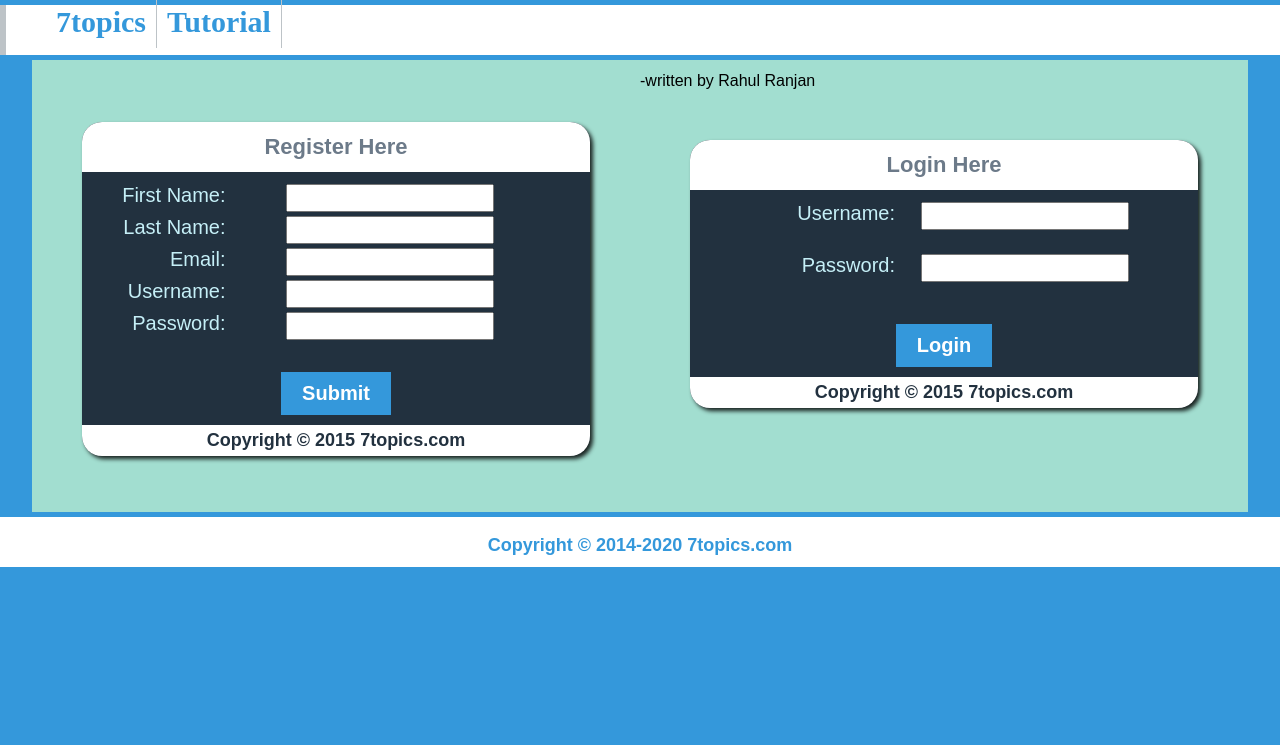
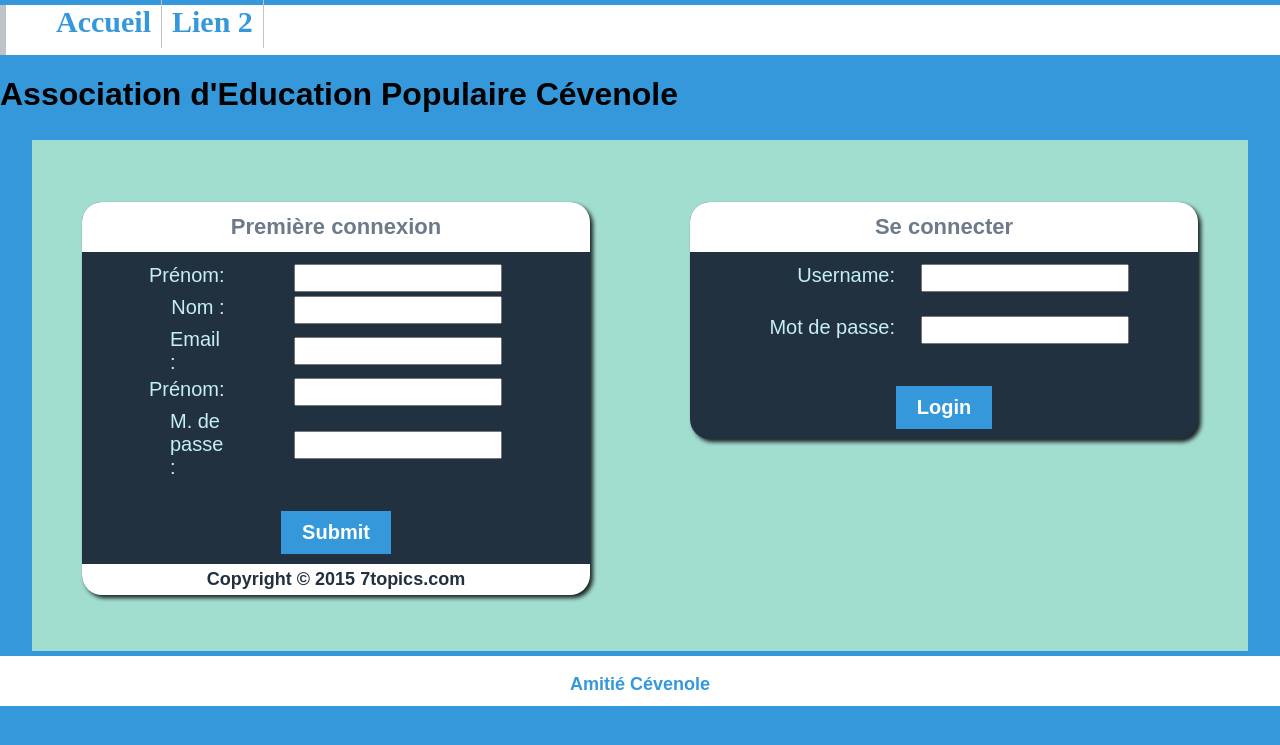
Before and after one commit to WellWedley/aepc, a PHP site: page /index.php in a window 1280 px wide. Shown: the top 745 px of the page. Run offline with PHP 8.4, Linux system fonts and the light colour scheme.

Commit message:
Traduction

```diff
--- a/db.php
+++ b/db.php
@@ -4,4 +4,3 @@ $mysql_user = "root";
 $mysql_password = "";
 $mysql_database = "aepc";
 $con = mysqli_connect($mysql_hostname, $mysql_user, $mysql_password, $mysql_database);
-?>
--- a/index.php
+++ b/index.php
@@ -1,65 +1,67 @@
-<?php include "logincheck.php"; ?>
+<?php include "logincheck.php";?>
 <!DOCTYPE html>
 <html>
 <head>
 	<meta content='text/html; charset=UTF-8' http-equiv='Content-Type'/>
 	<link rel="stylesheet" type="text/css" href="style.css" />
-	<title>7topics - Login Demo</title>
+	<title>Aepc Amitié Cévenole</title>
 </head>
 <body>
 <header>
 	<nav>
 		<ul>
-			<li><a href="https://7topics.com">7topics</a></li>
-			<li><a href="https://7topics.com/creating-user-profile-page-using-php-and-mysql.html">Tutorial</a></li>
+			<li><a href="index.php">Accueil</a></li>
+			<li><a href="">Lien 2</a></li>
 		</ul>
 	</nav>
 </header>
+
+<h1 class='title1'> Association d'Education Populaire Cévenole</h1>
 <div id="center">
-<div id="center-set"> -written by Rahul Ranjan
+<div id="center-set">
 <div id="signup">
 <div id="signup-st">
 <div align="center">
 <?php
 $remarks = isset($_GET['remarks']) ? $_GET['remarks'] : '';
-if ($remarks==null and $remarks=="") {
-echo ' <div id="reg-head" class="headrg">Register Here</div> ';
+if ($remarks == null and $remarks == "") {
+    echo ' <div id="reg-head" class="headrg">Première connexion</div> ';
 }
-if ($remarks=='success') {
-echo ' <div id="reg-head" class="headrg">Registration Success</div> ';
+if ($remarks == 'success') {
+    echo ' <div id="reg-head" class="headrg">Enregistrement effectué.</div> ';
 }
-if ($remarks=='failed') {
-echo ' <div id="reg-head-fail" class="headrg">Registration Failed!, Username exists</div> ';
+if ($remarks == 'failed') {
+    echo ' <div id="reg-head-fail" class="headrg">L\'utilisateur existe, échec de l\'enregistrement</div> ';
 }
-if ($remarks=='error') {
-echo ' <div id="reg-head-fail" class="headrg">Registration Failed! <br> Error: '.$_GET['value'].' </div> ';
+if ($remarks == 'error') {
+    echo ' <div id="reg-head-fail" class="headrg">Echec de l\'enregistrement <br> Error: ' . $_GET['value'] . ' </div> ';
 }
 ?>
 </div>
-<form name="reg" action="execute.php" onsubmit="return validateForm()" method="post" id="reg">
+<form name="reg" action="execute.php" onsubmit="return validateForm()" method="POST" id="reg">
 <table border="0" align="center" cellpadding="2" cellspacing="0">
 <tr>
 <td class="t-1">
-<div align="left" id="tb-name">First&nbsp;Name:</div>
+<div align="left" id="tb-name">Prénom:</div>
 </td>
 <td width="171">
 <input type="text" name="fname" id="tb-box"/>
 </td>
 </tr>
 <tr>
-<td class="t-1"><div align="left" id="tb-name">Last&nbsp;Name:</div></td>
+<td class="t-1"><div align="left" id="tb-name">Nom :</div></td>
 <td><input type="text" name="lname" id="tb-box"/></td>
 </tr>
 <tr>
-<td class="t-1"><div align="left" id="tb-name">Email:</div></td>
+<td class="t-1"><div align="left" id="tb-name">Email :</div></td>
 <td><input type="text" id="tb-box" name="address" /></td>
 </tr>
 <tr>
-<td class="t-1"><div align="left" id="tb-name">Username:</div></td>
+<td class="t-1"><div align="left" id="tb-name">Prénom:</div></td>
 <td><input type="text" id="tb-box" name="username" /></td>
 </tr>
 <tr>
-<td class="t-1"><div align="left" id="tb-name">Password:</div></td>
+<td class="t-1"><div align="left" id="tb-name">M. de passe :</div></td>
 <td><input id="tb-box" type="password" name="password" /></td>
 </tr>
 </table>
@@ -73,11 +75,11 @@ echo ' <div id="reg-head-fail" class="headrg">Registration Failed! <br> Error: '
 <form action="" method="POST" id="signin" id="reg">
 <?php
 $remarks = isset($_GET['remark_login']) ? $_GET['remark_login'] : '';
-if ($remarks==null and $remarks=="") {
-echo ' <div id="reg-head" class="headrg">Login Here</div> ';
+if ($remarks == null and $remarks == "") {
+    echo ' <div id="reg-head" class="headrg">Se connecter</div> ';
 }
-if ($remarks=='failed') {
-echo ' <div id="reg-head-fail" class="headrg">Login Failed!, Invalid Credentials</div> ';
+if ($remarks == 'failed') {
+    echo ' <div id="reg-head-fail" class="headrg">Login Failed!, Invalid Credentials</div> ';
 }
 ?>
 <table border="0" align="center" cellpadding="2" cellspacing="0">
@@ -86,17 +88,17 @@ echo ' <div id="reg-head-fail" class="headrg">Login Failed!, Invalid Credentials
 <td><input type="text" id="tb-box" name="username" /></td>
 </tr>
 <tr id="lg-1">
-<td class="tl-1"><div align="left" id="tb-name">Password:</div></td>
+<td class="tl-1"><div align="left" id="tb-name">Mot de passe:</div></td>
 <td><input id="tb-box" type="password" name="password" /></td>
 </tr>
 </table>
 <div id="st"><input name="submit" type="submit" value="Login" id="st-btn"/></div>
 </form>
-<div id="reg-bottom" class="btmrg">Copyright &copy; 2015 7topics.com</div>
+
 </div>
 </div>
 </div>
 </div>
-<div id="footer"><p> Copyright &copy; 2014-2020 7topics.com </p></div>
+<div id="footer"><p> Amitié Cévenole</p></div>
 </body>
 </html>
--- a/logout.php
+++ b/logout.php
@@ -1,6 +1,5 @@
 <?php
 session_start();
-if(session_destroy()) {
-	header("Location: index.php");
+if (session_destroy()) {
+    header("Location: index.php");
 }
-?>
```
Also changed, not shown: logincheck.php (+18 -19 lines), session.php (+9 -10 lines), welcome.php (+5 -5 lines).
